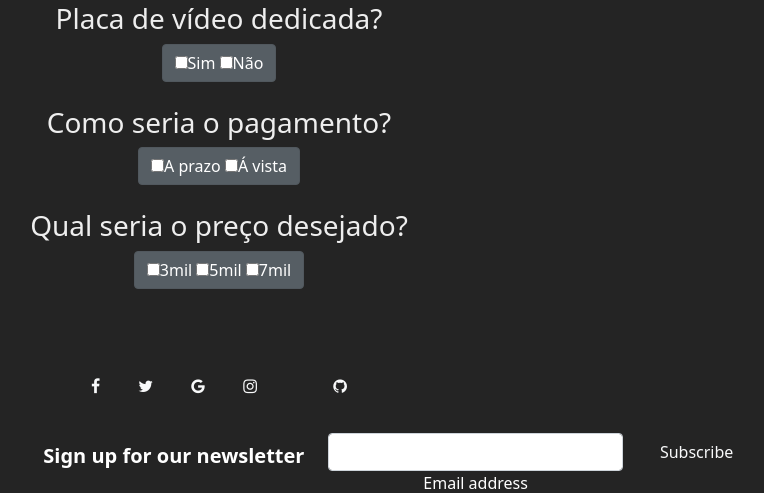
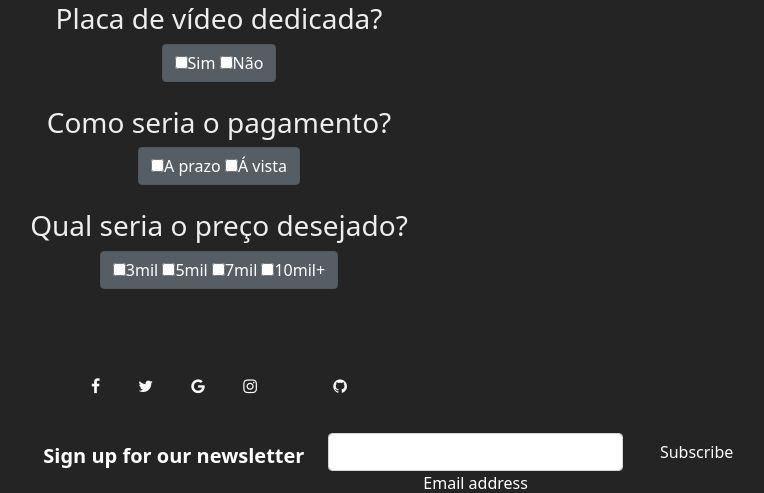
Before and after one commit to senacrs-emti/2022-3M-computadores, a PHP site: page /assistente.php in a window 1280 px wide. Shown: the part 283-776 px from the top of the page, without its empty margins (421-1185 px from the left). Run offline with PHP 8.4, Linux system fonts and the light colour scheme.

Commit message:
Update assistente.php

```diff
--- a/TeuPC/assistente.php
+++ b/TeuPC/assistente.php
@@ -64,6 +64,8 @@ include_once "includes/header.php";
     <input type="checkbox" class="radio" value="1" name="fooby[4][]" />5mil</label>
   <label>
     <input type="checkbox" class="radio" value="1" name="fooby[4][]" />7mil</label>
+    <label>
+    <input type="checkbox" class="radio" value="1" name="fooby[4][]" />10mil+</label>
 </div>
   </label>
 </div>
```
